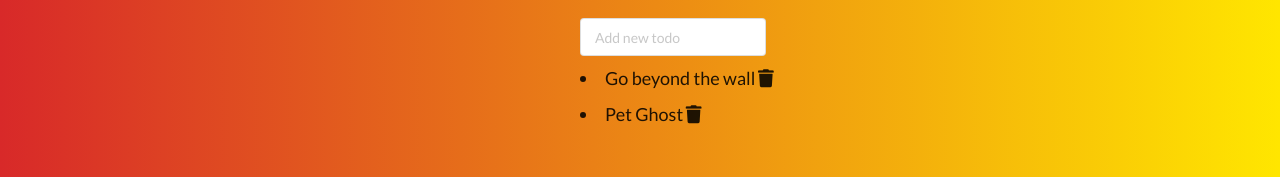
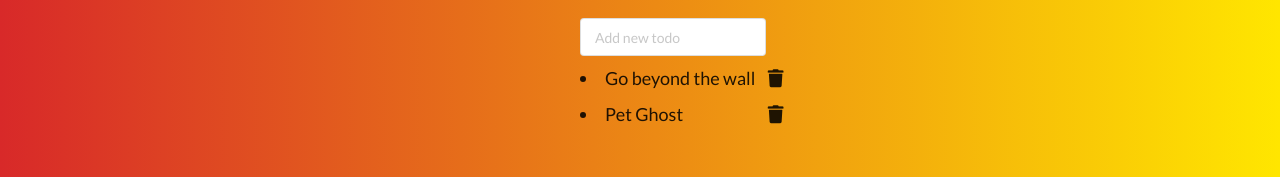
Before and after one commit to sevvalp/TodoList-React, a React (Create React App) app: page / in a window 1280 px wide. Shown: the part 192-369 px from the top of the page. Built offline with nearby package versions, Linux system fonts and the light colour scheme.

Commit message:
Adjustments made

```diff
--- a/src/components/ListItem.css
+++ b/src/components/ListItem.css
@@ -15,6 +15,13 @@ body {
 li {
   margin-top: 10px;
 }
+
+span.list-item {
+  width: 160px;
+  display: -webkit-inline-flex;
+  text-align: left;
+}
+
 input {
   background-color: yellow;
 }
--- a/src/components/ListItem.js
+++ b/src/components/ListItem.js
@@ -5,7 +5,9 @@ const ListItem = ({ item, toggleActive, removeTodo }) => {
   return (
     <div>
       <li className={item.check ? "check" : "item"}>
-        <span onClick={() => toggleActive(item.name)}>{item.name}</span>
+        <span className="list-item" onClick={() => toggleActive(item.name)}>
+          {item.name}
+        </span>
         <span>
           <i onClick={() => removeTodo(item.name)} className="trash icon"></i>
         </span>
```
